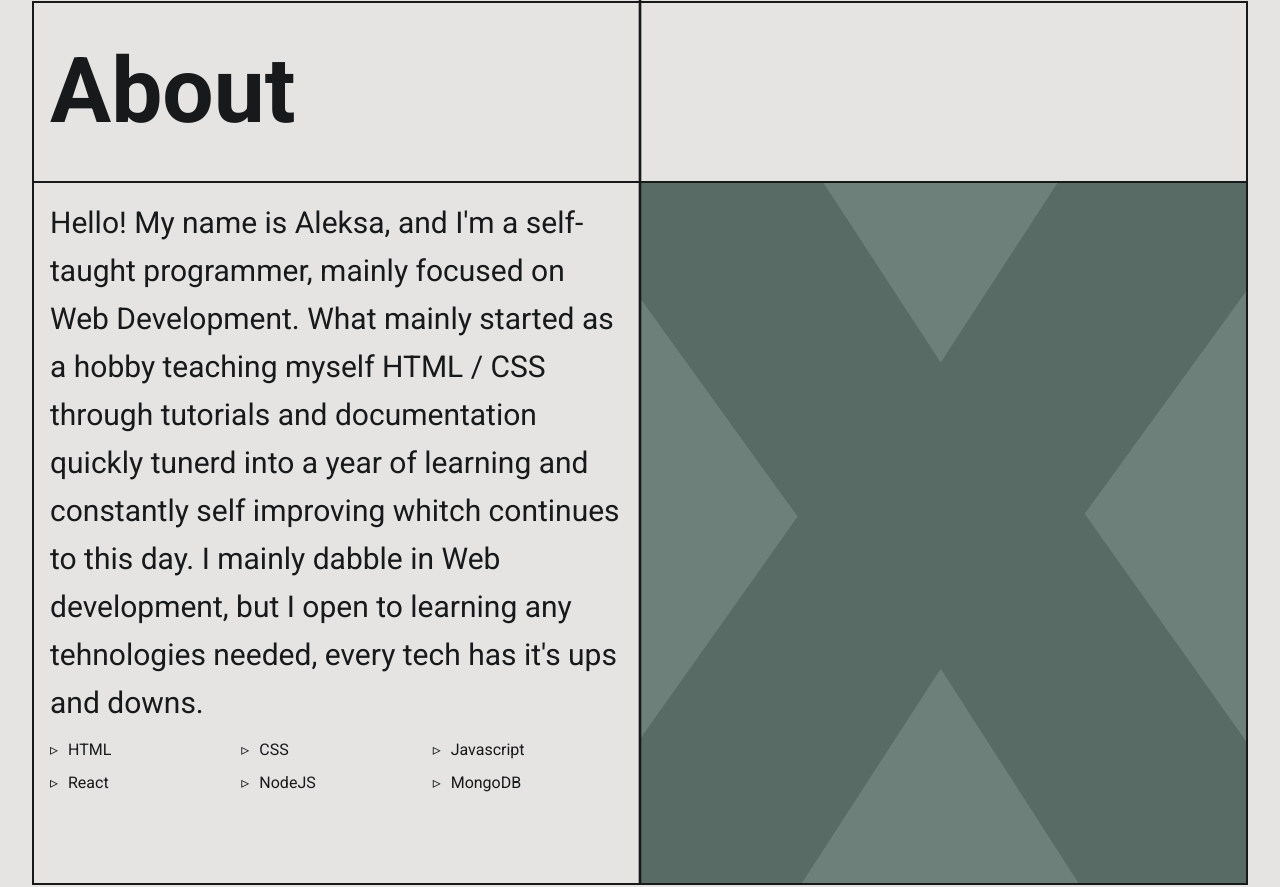
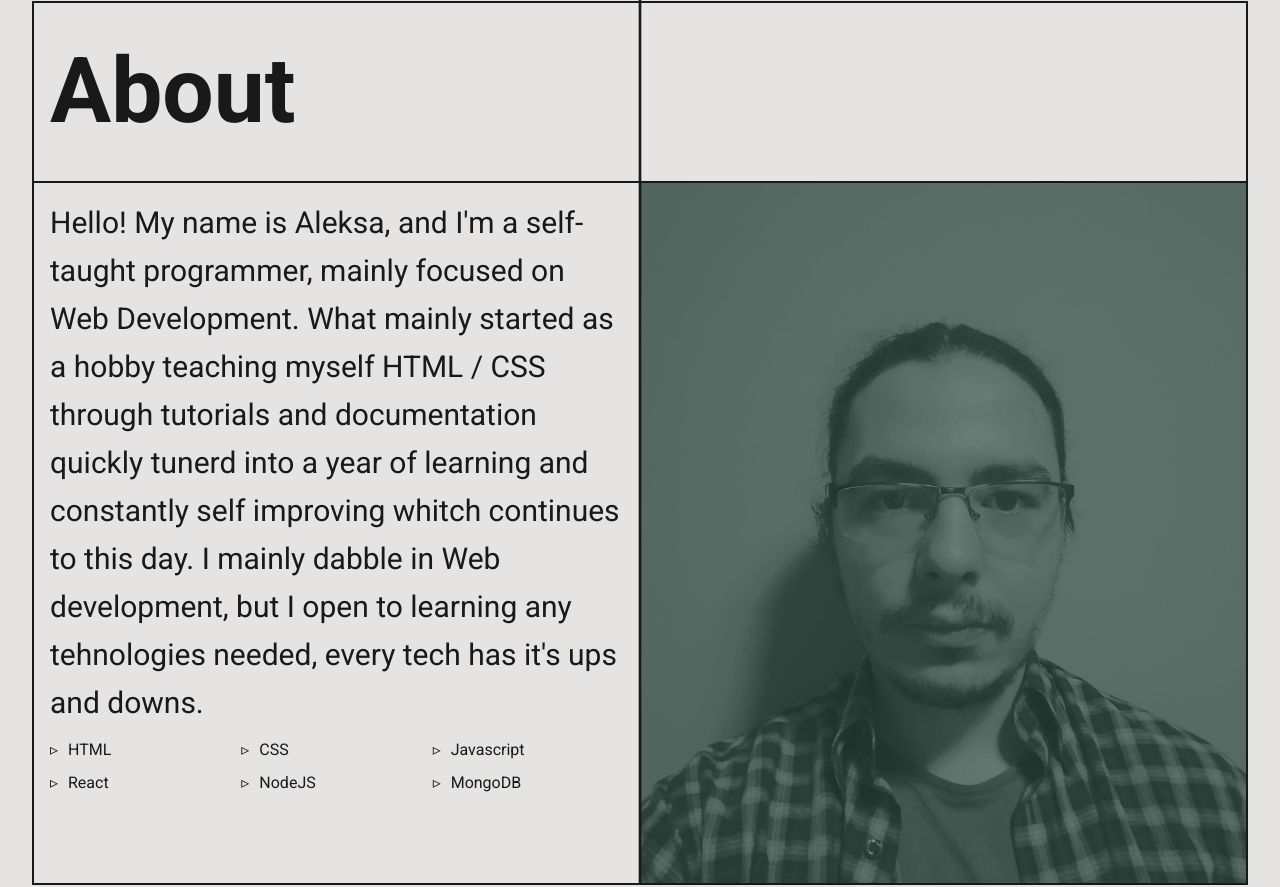
Before and after one commit to moki-moki/moki-moki-portfolio, a plain HTML site: page index.html in a window 1280 px wide. Shown: the part 3013-3900 px from the top of the page. Drawn offline with Linux system fonts and the light colour scheme; placeholder pictures from the web are drawn by us.

Commit message:
netlify fix

```diff
--- a/index.html
+++ b/index.html
@@ -289,7 +289,7 @@ Hello! My name is Aleksa, and I'm a self-taught programmer, mainly focused on We
           </ul>
         </div>
         <div class="sectionThreeImage">
-          <img class="projectImage" data-lazy="http://placehold.jp/3d4070/ffffff/500x500.png" />
+          <img class="projectImage" data-lazy="./pfp.jpg" />
         </div>
       </div>
     </section>
--- a/sass/_sectionFour.sass
+++ b/sass/_sectionFour.sass
@@ -25,6 +25,9 @@
         margin-top: 1em
         margin-right: 1em
 
+        button
+            margin: 0
+
 @include breakpoints.md
     .sectionFourContainer
         width: 100%
```
Also changed, not shown: pfp.jpg (added).
